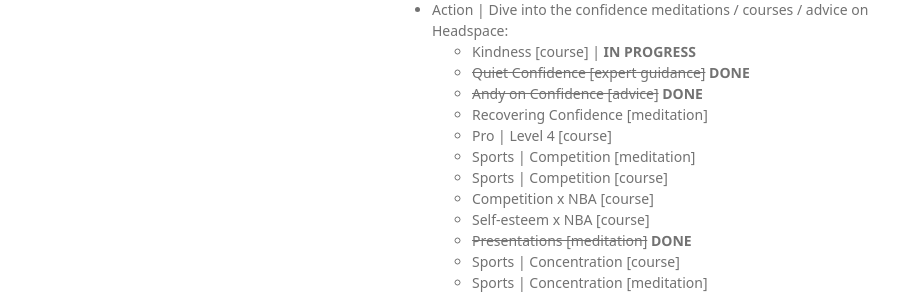
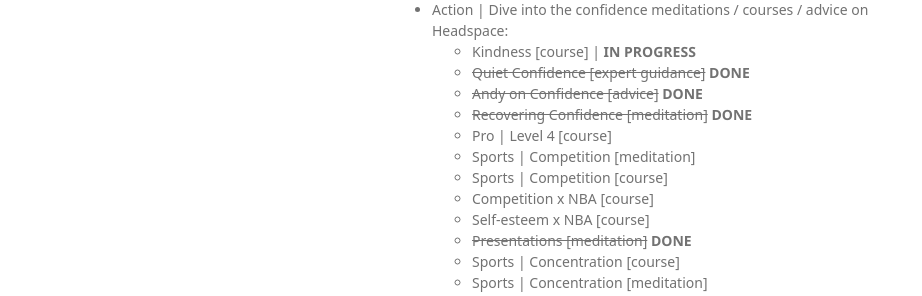
Before and after one commit to rainleander/rainleander.github.io, a Jekyll site: the page speak-softly.html, which Jekyll copies as it is, in a window 1280 px wide and 900 px high, scrolled down 1886 px. Shown: the part 244-540 px from the top of the window, without its empty margins (178-1100 px from the left). Built offline with Jekyll 4.4.1, drawn with Linux system fonts in a browser that asks for light colours; some web fonts are replaced.

Commit message:
Update speak-softly.html

```diff
--- a/speak-softly.html
+++ b/speak-softly.html
@@ -96,7 +96,7 @@
             <ul><li>Kindness [course] | <b>IN PROGRESS</b></li>
               <li><del>Quiet Confidence [expert guidance]</del> <b>DONE</b></li>
               <li><del>Andy on Confidence [advice]</del> <b>DONE</b></li>
-              <li>Recovering Confidence [meditation]</li>
+              <li><del>Recovering Confidence [meditation]</del> <b>DONE</b></li>
               <li>Pro | Level 4 [course]</li>
               <li>Sports | Competition [meditation]</li>
               <li>Sports | Competition [course]</li>
```
